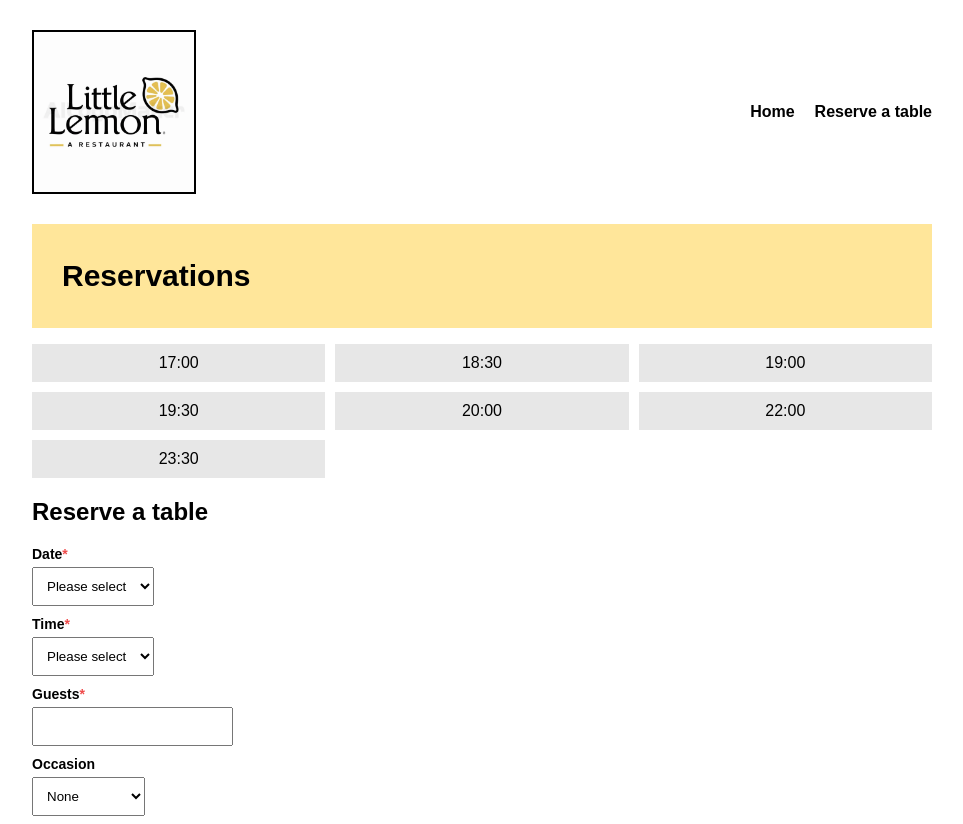
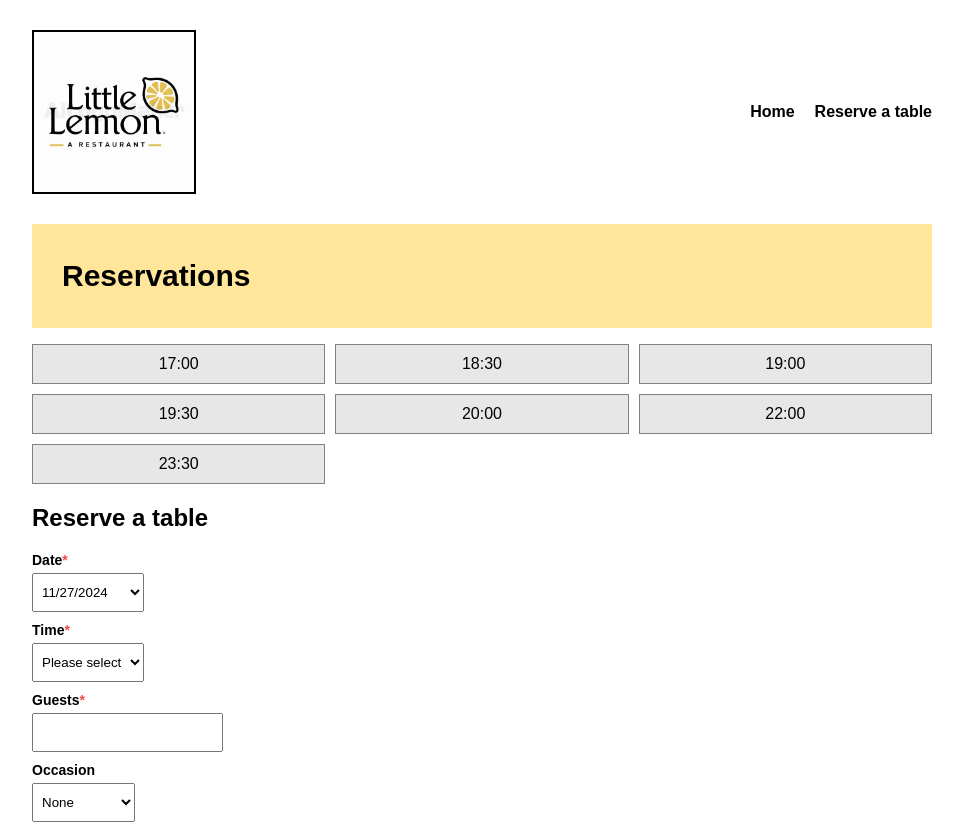
Before and after one commit to adampacker/little-lemon, a React (Create React App) app: page /reservation in a window 1280 px wide. Shown: the top 824 px of the page, without its empty margins (158-1121 px from the left). Built offline with nearby package versions, Linux system fonts and the light colour scheme.

Commit message:
adding notification styles and active slot state

```diff
--- a/src/App.css
+++ b/src/App.css
@@ -98,8 +98,18 @@ footer {
 
 .slot {
   background-color: #e7e7e7;
+
+}
+
+.slot {
   padding: 10px 15px;
   text-align: center;
+  border: 1px solid grey;
+}
+
+.slot.active {
+  background-color: #a3ffb2;
+  border: 1px solid #84d391;
 }
 
 label {
@@ -118,18 +128,19 @@ input,
 select {
   display: block;
   margin-bottom: 10px;
-  padding: 10px;
+  padding: 10px 5px;
 }
 
 .error {
   color: #ef4b4b;
   margin-bottom: 10px;
+  font-size: 14px;
 }
 
 button#submit {
   margin-top: 15px;
   background-color: #e4bf51;
-  padding: 10px 20px;
+  padding: 15px 20px;
   color: black;
   font-weight: 600;
   transition: background-color 0.2s ease-in-out;
@@ -144,3 +155,12 @@ button#submit:hover:not(:disabled) {
 button#submit:disabled {
   background-color: #bfbfbf;
 }
+
+.notification {
+  background-color: #a3ffb2;
+  padding: 10px 30px;
+}
+
+.notification > h1 {
+  font-size: 30px;
+}
--- a/src/App.js
+++ b/src/App.js
@@ -15,7 +15,7 @@ function App() {
           src={LittleLemonRestaurant}
           alt="Little Lemon Restaurant"
         />
-        <nav class="main-navigation">
+        <nav className="main-navigation">
           <ul className="menu">
             <li className="menu-item">
               <Link to="/">Home</Link>
--- a/src/components/BookingSlot.js
+++ b/src/components/BookingSlot.js
@@ -1,5 +1,5 @@
 import React from "react";
 
-export default function BookingSlot({ time }) {
-  return <li className="slot">{time}</li>;
+export default function BookingSlot({ time, isActive }) {
+  return <li className={`slot ${isActive && "active"}`}>{time}</li>;
 }
--- a/src/components/forms/BookingForm.js
+++ b/src/components/forms/BookingForm.js
@@ -4,6 +4,8 @@ import { Formik } from "formik";
 export default function BookingForm({
   dates = [],
   times = [],
+  selectedTime = "",
+  setSelectedTime = () => {},
   dispatch = () => {},
   onSubmit = () => {},
 }) {
@@ -12,7 +14,7 @@ export default function BookingForm({
       <h2>Reserve a table</h2>
       <Formik
         initialValues={{
-          date: "",
+          date: dates[0] || "",
           time: "",
           guests: "",
           occasion: "",
@@ -47,14 +49,19 @@ export default function BookingForm({
           handleSubmit: submitForm,
           isSubmitting,
           isValid,
+          setFieldValue,
         }) => (
           <form onSubmit={submitForm}>
-            <label className="required" htmlFor="date">Date</label>
+            <label className="required" htmlFor="date">
+              Date
+            </label>
             <select
               id="date"
               name="date"
               onChange={(e) => {
                 handleChange(e);
+                setFieldValue("time", "");
+                setSelectedTime("");
                 dispatch({ type: "update_times", date: e.target.value });
               }}
               onBlur={handleBlur}
@@ -71,13 +78,20 @@ export default function BookingForm({
                 </option>
               ))}
             </select>
-            <div class="error" data-testid="date-error">{errors.date && touched.date && errors.date}</div>
+            <div className="error" data-testid="date-error">
+              {errors.date && touched.date && errors.date}
+            </div>
 
-            <label className="required" htmlFor="time">Time</label>
+            <label className="required" htmlFor="time">
+              Time
+            </label>
             <select
               id="time"
               name="time"
-              onChange={handleChange}
+              onChange={(e) => {
+                handleChange(e);
+                setSelectedTime(e.target.value);
+              }}
               onBlur={handleBlur}
               value={values.time}
               required={true}
@@ -92,9 +106,13 @@ export default function BookingForm({
                 </option>
               ))}
             </select>
-            <div class="error" data-testid="time-error">{errors.time && touched.time && errors.time}</div>
+            <div className="error" data-testid="time-error">
+              {errors.time && touched.time && errors.time}
+            </div>
 
-            <label className="required" htmlFor="guests">Guests</label>
+            <label className="required" htmlFor="guests">
+              Guests
+            </label>
             <input
               id="guests"
               type="number"
@@ -106,7 +124,9 @@ export default function BookingForm({
               required={true}
               data-testid="guests"
             />
-            <div class="error" data-testid="guests-error">{errors.guests && touched.guests && errors.guests}</div>
+            <div className="error" data-testid="guests-error">
+              {errors.guests && touched.guests && errors.guests}
+            </div>
 
             <label htmlFor="occasion">Occasion</label>
             <select
@@ -120,7 +140,9 @@ export default function BookingForm({
               <option value="birthday">Birthday</option>
               <option value="anniversary">Anniversary</option>
             </select>
-            <div class="error" data-testid="occasion-error">{errors.occasion && touched.occasion && errors.occasion}</div>
+            <div className="error" data-testid="occasion-error">
+              {errors.occasion && touched.occasion && errors.occasion}
+            </div>
 
             <button
               id="submit"
--- a/src/components/pages/BookingPage.js
+++ b/src/components/pages/BookingPage.js
@@ -1,4 +1,4 @@
-import React, { useReducer } from "react";
+import React, { useReducer, useState } from "react";
 import BookingForm from "../forms/BookingForm";
 import { fetchAPI } from "../../api";
 import moment from "moment";
@@ -12,6 +12,7 @@ for (let i = 1; i <= 7; i++) {
 }
 
 export default function BookingPage() {
+  const [selectedTime, setSelectedTime] = useState("");
   const [times, dispatch] = useReducer(updateTimes, [], initialiseTimes);
   const navigate = useNavigate();
 
@@ -38,14 +39,25 @@ export default function BookingPage() {
       <section className="page-header">
         <h1>Reservations</h1>
       </section>
-      <ul className="timeslots" aria-label="Available times" data-testid="times">
+      <ul
+        className="timeslots"
+        aria-label="Available times"
+        data-testid="times"
+      >
         {times.map((time) => (
-          <BookingSlot key={time} time={time} />
+          <BookingSlot
+            key={time}
+            time={time}
+            isActive={time === selectedTime}
+            onClick={() => setSelectedTime(time)}
+          />
         ))}
       </ul>
       <BookingForm
         dates={dates}
         times={times}
+        selectedTime={selectedTime}
+        setSelectedTime={setSelectedTime}
         dispatch={dispatch}
         onSubmit={submitForm}
       />
--- a/src/components/pages/ConfirmedBookingPage.js
+++ b/src/components/pages/ConfirmedBookingPage.js
@@ -7,11 +7,11 @@ export default function ConfirmedBookingPage() {
   console.log(searchParams)
 
   return (
-    <>
+    <section class="notification">
       <h1>Reservation confirmation</h1>
       <div>
         <p>Your reservation for <strong>{searchParams.get("time")}</strong> on <strong>{searchParams.get("date")}</strong> has been confirmed!</p>
       </div>
-    </>
+    </section>
   );
 }
--- a/src/components/pages/HomePage.js
+++ b/src/components/pages/HomePage.js
@@ -3,7 +3,7 @@ import { Link } from "react-router";
 
 export default function HomePage() {
   return (
-    <section class="banner">
+    <section className="banner">
       <h1 className="banner-title">Welcome to Little Lemon Resturant</h1>
       <Link to="reservation" className="banner-call-to-action">Reserve a table</Link>
     </section>
```
